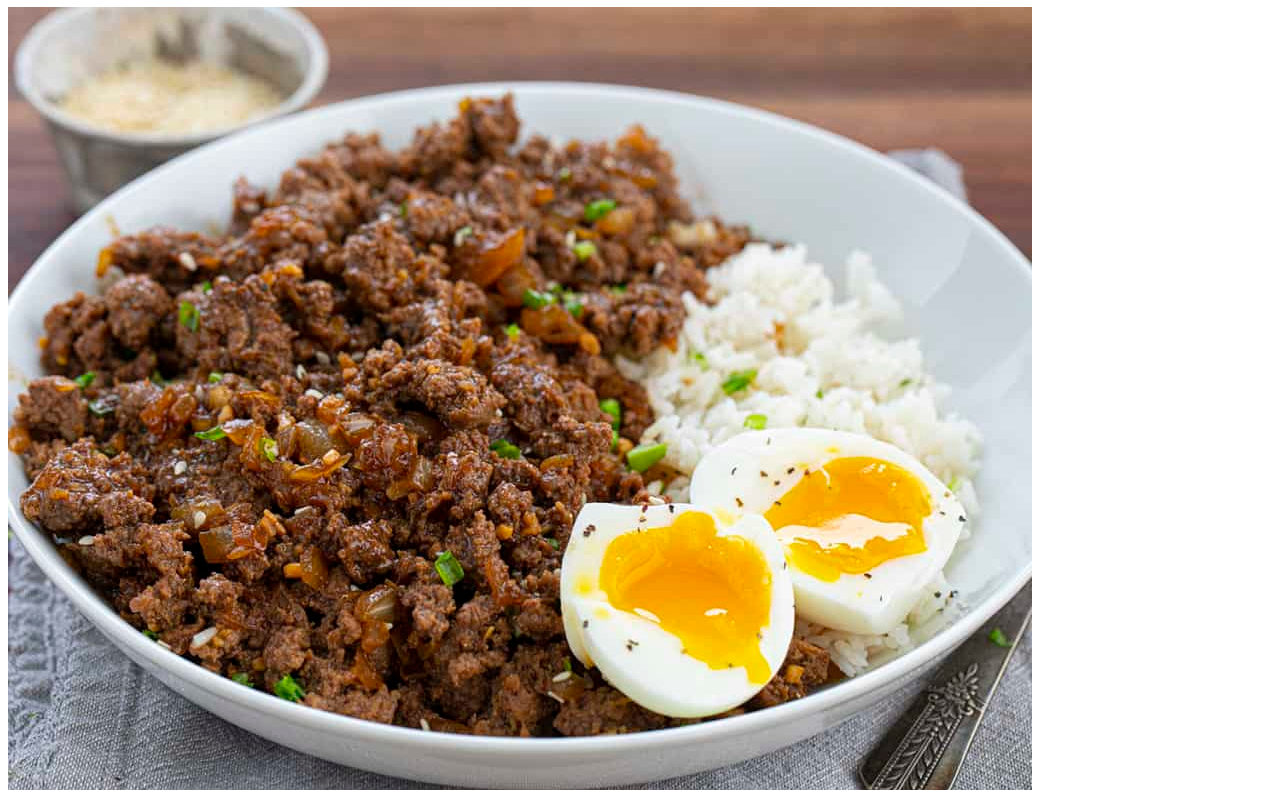
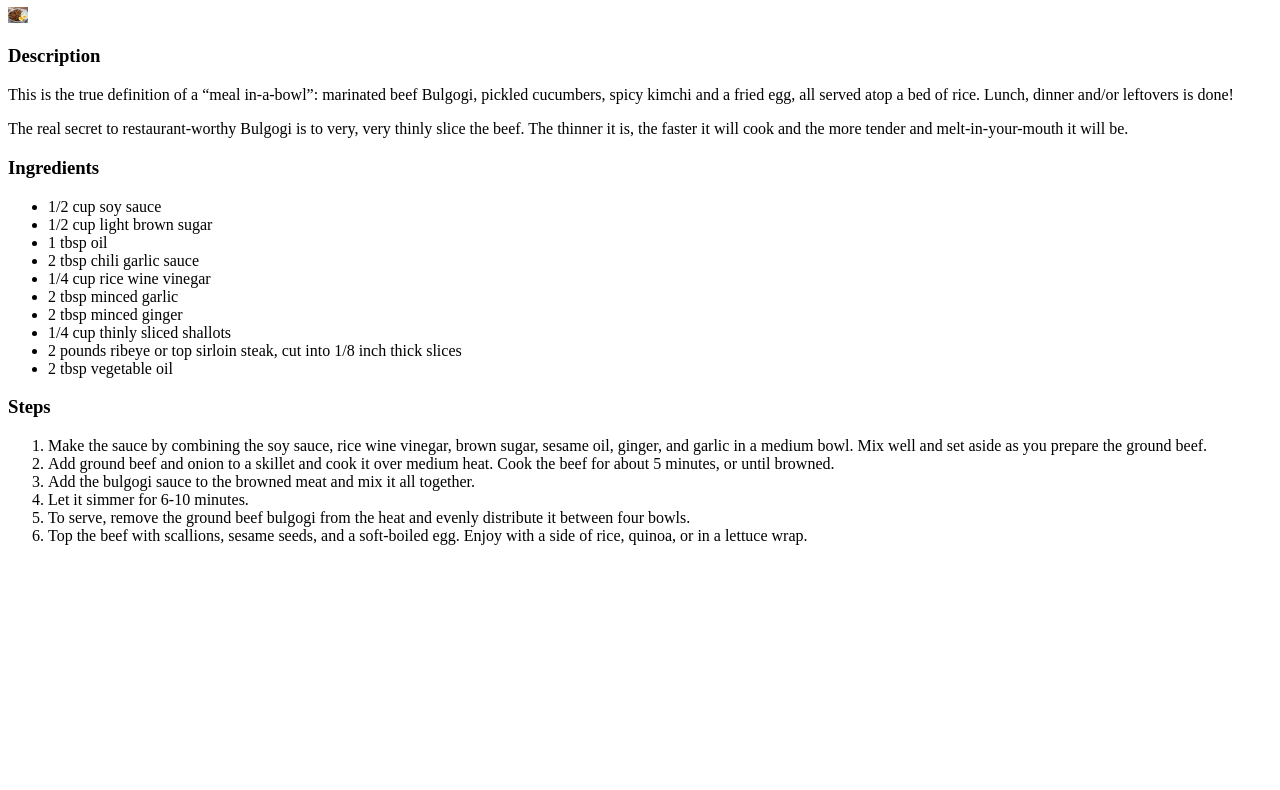
Before and after one commit to SoCalStyles/odin-recipes, a plain HTML site: page recipes/bulgogi.html in a window 1280 px wide. Shown: the part 73-863 px from the top of the page. After the commit the page ends 800 px from the top, so only its background shows below. Drawn offline with Linux system fonts and the light colour scheme; files that its build step writes are made by us from their sources.

Commit message:
Link stylesheet to html pages

```diff
--- a/recipes/bulgogi.html
+++ b/recipes/bulgogi.html
@@ -5,11 +5,12 @@
         <meta http-equiv="X-UA-Compatible" content="IE=edge">
         <meta name="viewport" content="width=device-width, initial-scale=1.0">
         <title>Bulgogi Recipe</title>
+        <link rel="stylesheet" href="./style.css">
     </head>
 
     <body>
         <h1>Bulgogi</h1>
-        <img src="../img/bulgogi.jpg" alt="a delicious bowl of beef">
+        <img class="bulgogipic" src="../img/bulgogi.jpg" alt="a delicious bowl of beef">
         <h3>Description</h3>
         <p>This is the true definition of a “meal in-a-bowl”:
             marinated beef Bulgogi, pickled cucumbers, spicy
--- /dev/null
+++ b/style.css
@@ -0,0 +1,4 @@
+.bulgogipic {
+    height: auto;
+    width: 20px;
+}
```
Also changed, not shown: index.html (+1 -0 lines), recipes/cremebrulee.html (+2 -1 lines), recipes/overnightoats.html (+2 -1 lines).
